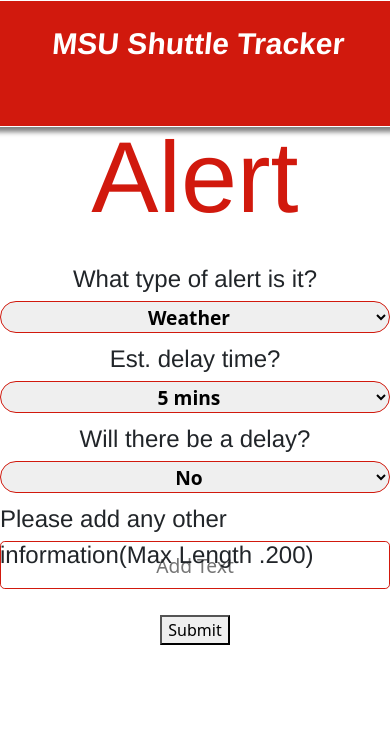
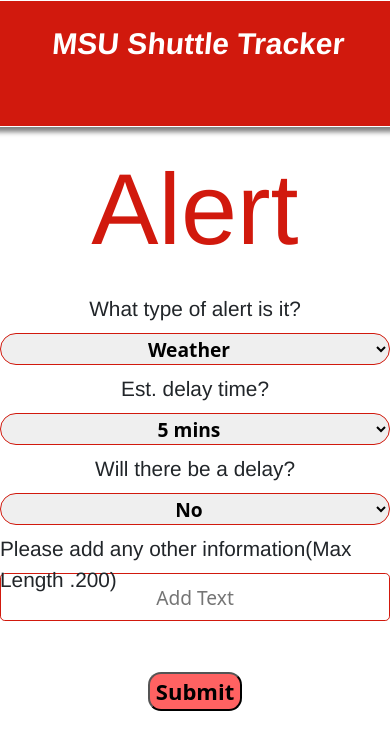
Before and after one commit to KauMah/ShuttleTracker, a React (Vite) app in the folder client/: page /create in a window 390 px wide. Shown: the top 750 px of the page. Built offline with nearby package versions, Linux system fonts and the light colour scheme.

Commit message:
basic styling for alert page done+responsive

```diff
--- a/client/src/components/createAlert/alertForm.tsx
+++ b/client/src/components/createAlert/alertForm.tsx
@@ -1,4 +1,4 @@
-import { $msured, $salmon } from '../../assets/colors';
+import { $flash, $salmon } from '../../assets/colors';
 import { Field, Form, Formik } from 'formik';
 
 import { css } from '@emotion/react';
@@ -23,6 +23,9 @@
     fontWeight: 500,
     position: 'absolute',
     marginTop: '-2.5rem',
+    '@media (max-width: 650px)': {
+      fontSize: '1.3rem',
+    },
   }),
   dropDown: css({
     height: '2rem',
@@ -42,8 +45,21 @@
     padding: '0.5rem',
     borderRadius: '0.3rem',
     border: '1px solid #D1190D',
-    // alignContent: 'center',
     textAlignLast: 'center',
+  }),
+  submitButton: css({
+    backgroundColor: $salmon,
+    height: '5vh 100%',
+    width: '10vw 100%',
+    fontSize: '22px',
+    fontWeight: 700,
+    borderRadius: '13px',
+    marginTop: '3vh',
+    padding: 'auto',
+    transition: 'background-color 0.25s',
+    '&:hover': {
+      backgroundColor: $flash,
+    },
   }),
 };
 const AlertForm = () => {
@@ -103,7 +119,7 @@
               />
             </div>
             <div style={{ textAlign: 'center', marginTop: '3vh' }}>
-              <button type="submit" disabled={isSubmitting}>
+              <button type="submit" disabled={isSubmitting} css={styles.submitButton}>
                 {isSubmitting ? 'Submitting...' : 'Submit'}
               </button>
             </div>
--- a/client/src/components/createAlert/component.tsx
+++ b/client/src/components/createAlert/component.tsx
@@ -42,6 +42,7 @@
     fontFamily: 'Helvetica',
     color: $msured,
     height: '30vh',
+    marginTop: '2rem',
     display: 'flex',
     justifyContent: 'center',
     alignItems: 'end',
```
